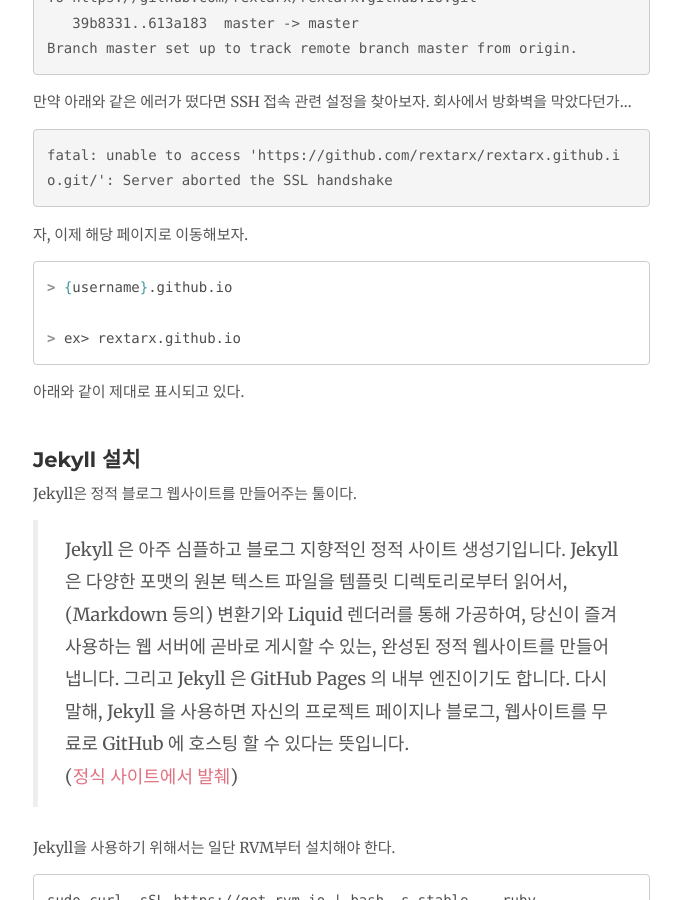
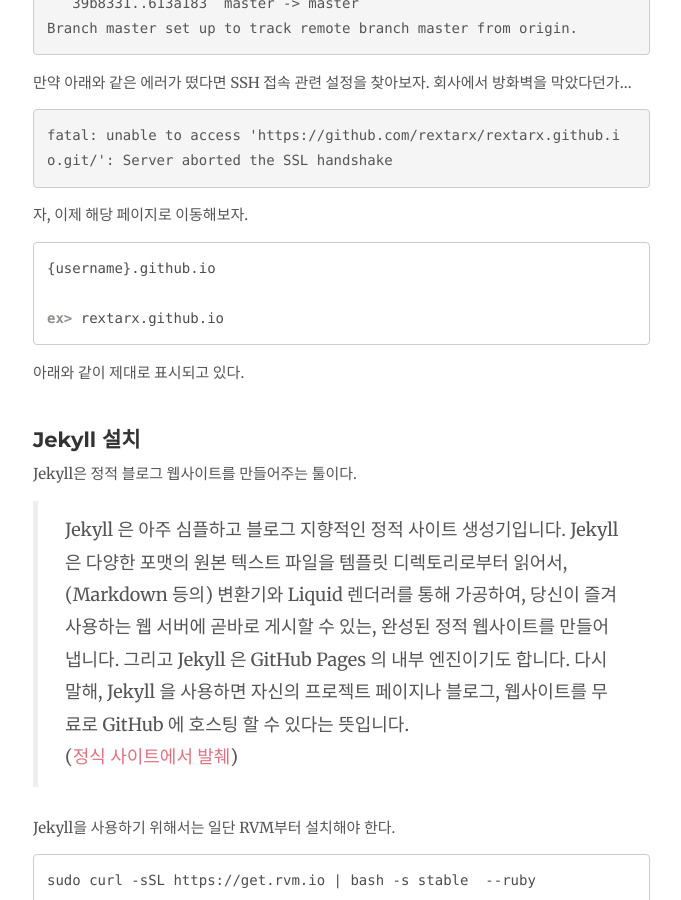
Before and after one commit to rextarx/rextarx.github.io, a Jekyll site: the page built from _posts/2017-01-07-Create_Github_page_via_Jekyll.md, in a window 1280 px wide and 900 px high, scrolled down 1624 px. Shown: the whole window, without its empty margins (137-818 px from the left). Built offline with Jekyll 4.4.1, drawn with Linux system fonts in a browser that asks for light colours; nearby versions of some CDN libraries; emoji names are drawn with the system emoji font; comment, search, counter and statistics services are not loaded.

Commit message:
Modified markdown

````diff
--- a/_posts/2017-01-07-Create_Github_page_via_Jekyll.md
+++ b/_posts/2017-01-07-Create_Github_page_via_Jekyll.md
@@ -55,7 +55,9 @@ git commit -m "first commit"
 1 file changed, 2 insertions(+), 3 deletions(-)
 ```
 
-> git push -u origin master
+```terminal
+git push -u origin master
+```
 
 ```log
 Counting objects: 3, done.
@@ -75,9 +77,9 @@ fatal: unable to access 'https://github.com/rextarx/rextarx.github.io.git/': Ser
 자, 이제 해당 페이지로 이동해보자.
 
 ```terminal
-> {username}.github.io
+{username}.github.io
 
-> ex> rextarx.github.io
+ex> rextarx.github.io
 ```
 
 아래와 같이 제대로 표시되고 있다.
````
